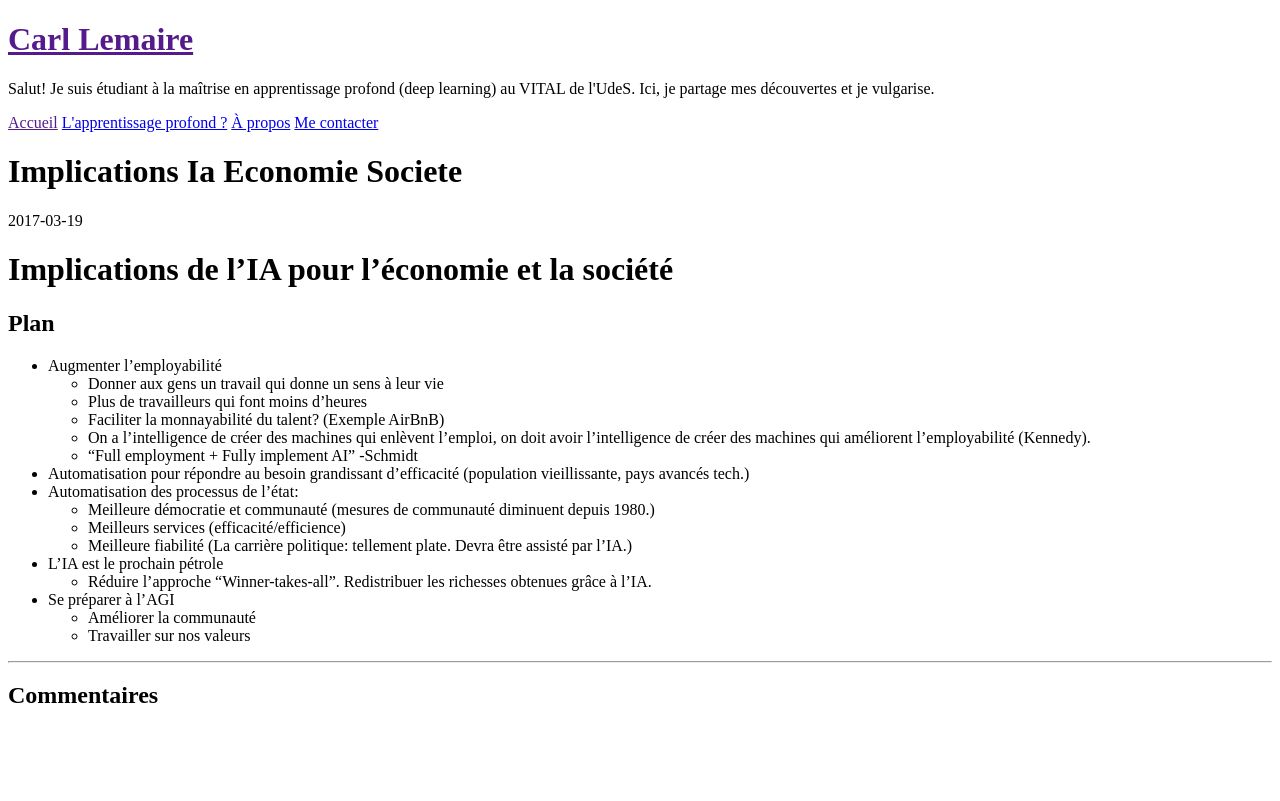
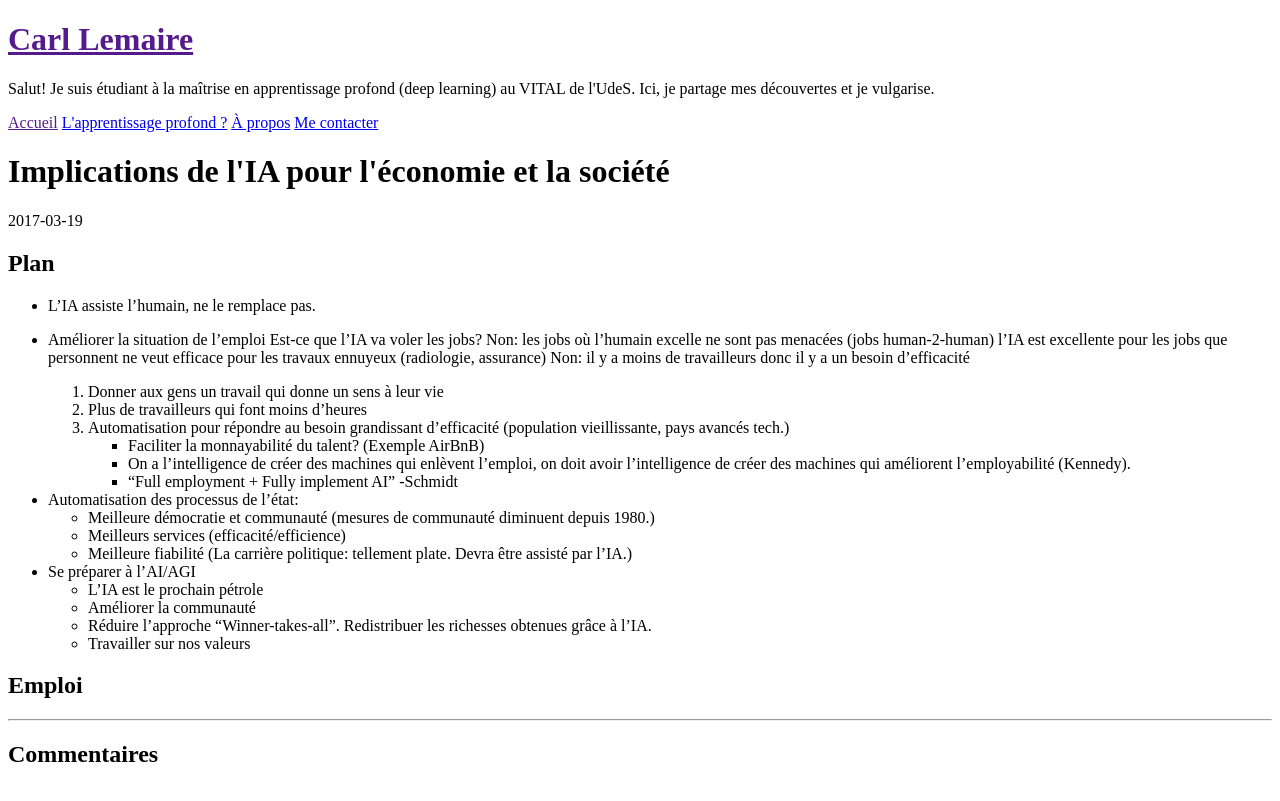
Before and after one commit to lemairecarl/lemairecarl.github.io, a Jekyll site: the page built from _posts/2017-03-19-implications-IA-economie-societe.md, in a window 1280 px wide. Shown: the top 801 px of the page. Built offline with Jekyll 4.4.1, drawn with Linux system fonts in a browser that asks for light colours; nearby versions of some CDN libraries; our own code applies the rules of GitHub Pages for plain Markdown files.

Commit message:
Changer le plan un peu

```diff
--- a/_posts/2017-03-19-implications-IA-economie-societe.md
+++ b/_posts/2017-03-19-implications-IA-economie-societe.md
@@ -1,21 +1,41 @@
-# Implications de l'IA pour l'économie et la société
+---
+layout: post
+title: "Implications de l'IA pour l'économie et la société"
+permalink: /ia-economie-societe/
+excerpt_separator: "<!--more-->"
+---
 
 ## Plan
 
-* Augmenter l'employabilité
-	* Donner aux gens un travail qui donne un sens à leur vie
-	* Plus de travailleurs qui font moins d'heures
-	* Faciliter la monnayabilité du talent? (Exemple AirBnB)
-	* On a l'intelligence de créer des machines qui enlèvent l'emploi, on doit avoir l'intelligence
+* L'IA assiste l'humain, ne le remplace pas.
+
+* Améliorer la situation de l'emploi
+	Est-ce que l'IA va voler les jobs?
+	Non: les jobs où l'humain excelle ne sont pas menacées (jobs human-2-human)
+	     l'IA est excellente pour les jobs que personnent ne veut
+	     efficace pour les travaux ennuyeux (radiologie, assurance)
+	Non: il y a moins de travailleurs donc il y a un besoin d'efficacité
+
+	1. Donner aux gens un travail qui donne un sens à leur vie
+	2. Plus de travailleurs qui font moins d'heures
+	3. Automatisation pour répondre au besoin grandissant d'efficacité (population vieillissante, pays avancés tech.)
+	- Faciliter la monnayabilité du talent? (Exemple AirBnB)
+	- On a l'intelligence de créer des machines qui enlèvent l'emploi, on doit avoir l'intelligence
 	  de créer des machines qui améliorent l'employabilité (Kennedy).
-	* "Full employment + Fully implement AI" -Schmidt
-* Automatisation pour répondre au besoin grandissant d'efficacité (population vieillissante, pays avancés tech.)
+	- "Full employment + Fully implement AI" -Schmidt
+
 * Automatisation des processus de l'état:
 	* Meilleure démocratie et communauté (mesures de communauté diminuent depuis 1980.)
 	* Meilleurs services (efficacité/efficience)
 	* Meilleure fiabilité (La carrière politique: tellement plate. Devra être assisté par l'IA.)
-* L'IA est le prochain pétrole
+
+* Se préparer à l'AI/AGI
+	* L'IA est le prochain pétrole
+	* Améliorer la communauté
 	* Réduire l'approche "Winner-takes-all". Redistribuer les richesses obtenues grâce à l'IA.
-* Se préparer à l'AGI
-	* Améliorer la communauté
 	* Travailler sur nos valeurs
+
+
+
+
+## Emploi
```
